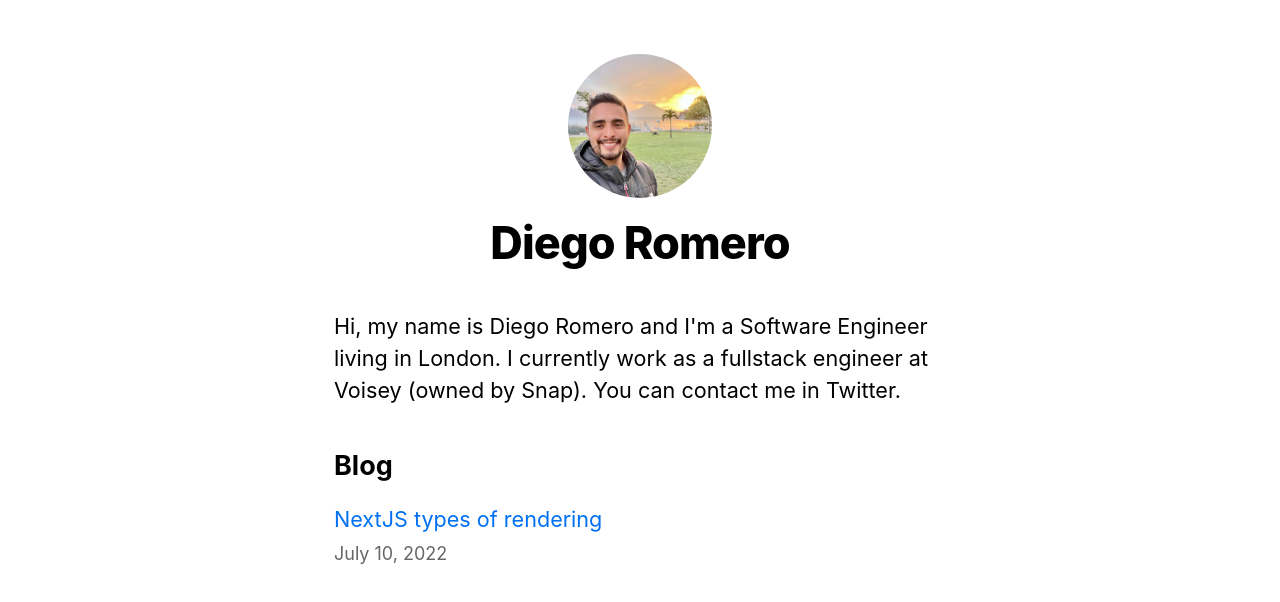
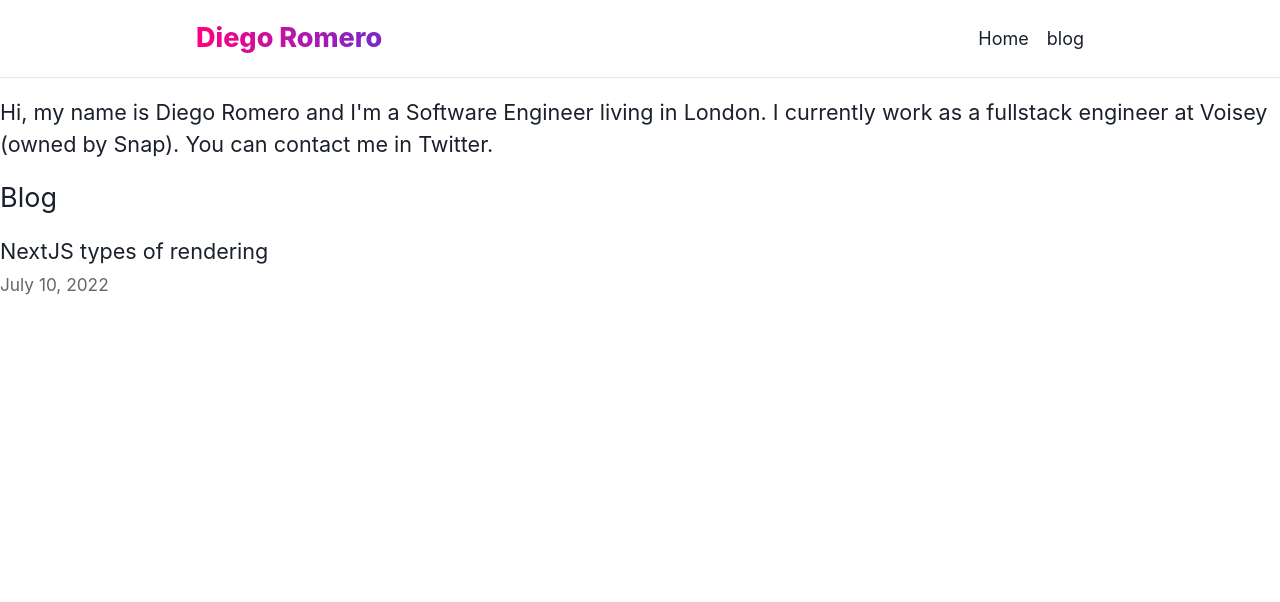
Before and after one commit to Diego-Romero/diegoromero.blog, a Next.js app: page / in a window 1280 px wide. Shown: the top 602 px of the page. Built offline with nearby package versions, Linux system fonts and the light colour scheme.

Commit message:
Introduced chakra UI

```diff
--- a/layouts/layout/layout.module.css
+++ /dev/null
@@ -1,15 +0,0 @@
-.container {
-    max-width: 36rem;
-    padding: 0 1rem;
-    margin: 3rem auto 6rem;
-}
-
-.header {
-    display: flex;
-    flex-direction: column;
-    align-items: center;
-}
-
-.backToHome {
-    margin: 3rem 0 0;
-}
--- a/layouts/layout/layout.tsx
+++ b/layouts/layout/layout.tsx
@@ -1,20 +1,75 @@
 import Head from "next/head";
-import Image from "next/image";
-import styles from "./layout.module.css";
-import utilStyles from "../../styles/utils.module.css";
-import Link from "next/link";
 import React from "react";
+import NextLink from "next/link";
+import { Flex, HStack, Link, Text } from "@chakra-ui/react";
+import { useRouter } from "next/router";
 
-const name = "Diego Romero";
-export const siteTitle = "Next.js Sample Website";
+export const siteTitle = "Diego Romero - Blog";
+
+const maxW = "960px";
+const gradientMain = "linear(to-l, #7928CA, #FF0080)";
+const gradientSecondary = "linear(to-r, green.200, pink.500)";
+
+const NavLink: React.FunctionComponent<{ href: string; text: string }> = ({
+  href,
+  text,
+}) => {
+  return (
+    <NextLink href={href} passHref>
+      <Link>{text}</Link>
+    </NextLink>
+  );
+};
+
+const NavBar = () => {
+  const router = useRouter();
+  return (
+    <Flex
+      as="header"
+      borderBottom="1px"
+      borderColor="gray.200"
+      mb={4}
+      py={4}
+      justifyContent="center"
+      alignItems="center"
+    >
+      <Flex
+        maxW={maxW}
+        width="100%"
+        px={8}
+        alignContent="center"
+        justifyContent="space-between"
+      >
+        <Text
+          fontSize="2xl"
+          bgGradient={gradientMain}
+          bgClip="text"
+          fontWeight="extrabold"
+          onClick={() => router.push("/")}
+          cursor="pointer"
+          _hover={{
+            bgGradient: gradientSecondary,
+          }}
+        >
+          Diego Romero
+        </Text>
+        <HStack spacing="4">
+          <NavLink href="/" text="Home" />
+          <NavLink href="/blog" text="blog" />
+        </HStack>
+      </Flex>
+    </Flex>
+  );
+};
 
 interface Props {
   home?: boolean;
+  children?: React.ReactNode;
 }
 
 const Layout: React.FunctionComponent<Props> = ({ children, home }) => {
   return (
-    <div className={styles.container}>
+    <div>
       <Head>
         <link rel="icon" href="/favicon.ico" />
         <meta
@@ -31,7 +86,8 @@ const Layout: React.FunctionComponent<Props> = ({ children, home }) => {
         <meta name="twitter:card" content="summary_large_image" />
         <title>Diego Romero</title>
       </Head>
-      <header className={styles.header}>
+      <NavBar />
+      {/* <header className={styles.header}>
         {home ? (
           <>
             <Image
@@ -65,14 +121,12 @@ const Layout: React.FunctionComponent<Props> = ({ children, home }) => {
             </h2>
           </>
         )}
-      </header>
+      </header> */}
       <main>{children}</main>
       {!home && (
-        <div className={styles.backToHome}>
-          <Link href="/">
-            <a>← Back to home</a>
-          </Link>
-        </div>
+        <Flex>
+          <NavLink href="/" text="← Back to home" />
+        </Flex>
       )}
     </div>
   );
--- a/pages/_app.tsx
+++ b/pages/_app.tsx
@@ -1,10 +1,15 @@
 import React from "react";
 import type { AppProps } from "next/app";
 import "../styles/global.css";
+import { ChakraProvider } from "@chakra-ui/react";
 
 // Here you can import global styles, etc.
 function App({ Component, pageProps }: AppProps) {
-  return <Component {...pageProps} />;
+  return (
+    <ChakraProvider>
+      <Component {...pageProps} />
+    </ChakraProvider>
+  );
 }
 
 export default App;
```
Also changed, not shown: components/layout.tsx (added, +80 -0 lines), package.json (+7 -7 lines), 1 other file (tests, documents, lock files or other folders).
